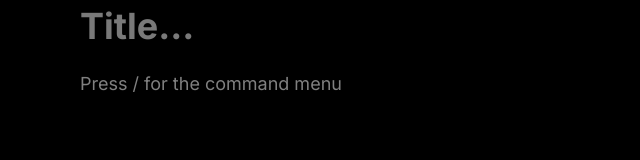
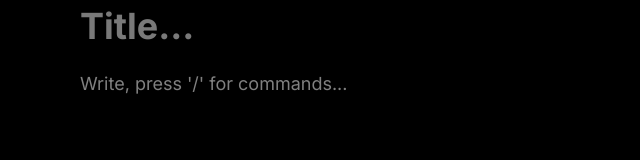
Before and after one commit to sharon-xa/high, a React (Vite) app: page /new-post in a window 1280 px wide. Shown: the part 186-346 px from the top of the page, without its empty margins (200-840 px from the left). Built offline with nearby package versions, Linux system fonts and the light colour scheme; a web font is replaced by a local one.

Commit message:
refactor: update placeholder text in ParagraphBlock for clarity
- Changed the placeholder text in the ParagraphBlock component to provide clearer instructions for users, enhancing the overall user experience.

```diff
--- a/src/components/editor/block/blockElements/ParagraphBlock.tsx
+++ b/src/components/editor/block/blockElements/ParagraphBlock.tsx
@@ -30,7 +30,7 @@ const ParagraphBlock = ({ block, index, setRef, keyDownOnBlock }: ParagraphBlock
 			}}
 			contentEditable={isDragging === true ? "false" : "true"}
 			suppressContentEditableWarning
-			data-placeholder={IS_MOBILE === true ? "Text here..." : "Press / for the command menu"}
+			data-placeholder={IS_MOBILE === true ? "Text here..." : "Write, press '/' for commands..."}
 			onKeyDown={(e: KeyboardEvent<HTMLElement>) => keyDownOnBlock(e, index)}
 			onInput={(e: FormEvent<HTMLElement>) => handleUserInput(e, index, updateBlockContent)}
 			onSelect={handleTextSelection}
```
